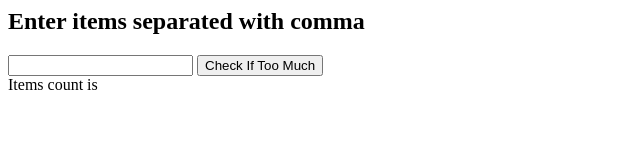
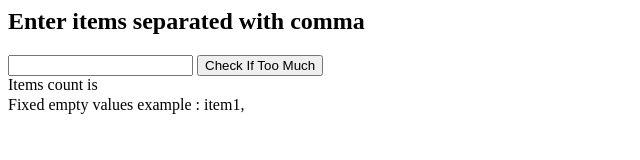
Before and after one commit to nasouhmr/module1-solution, a plain HTML site: page index.html in a window 1280 px wide. Shown: the whole page, without its empty margins (0-640 px from the left). Drawn offline with Linux system fonts and the light colour scheme.

Commit message:
version 1.1

```diff
--- a/index.html
+++ b/index.html
@@ -11,6 +11,7 @@
 			<button ng-click="checkItems()">Check If Too Much</button>
 			<div ng-model="count">Items count is {{count}}</div>
 			<div style="color:{{color}};border:1px solid {{color}}">{{message}}</div>
+			<div>Fixed empty values example : item1, </div>
 		</div>
 	</body>
 </html>
```
